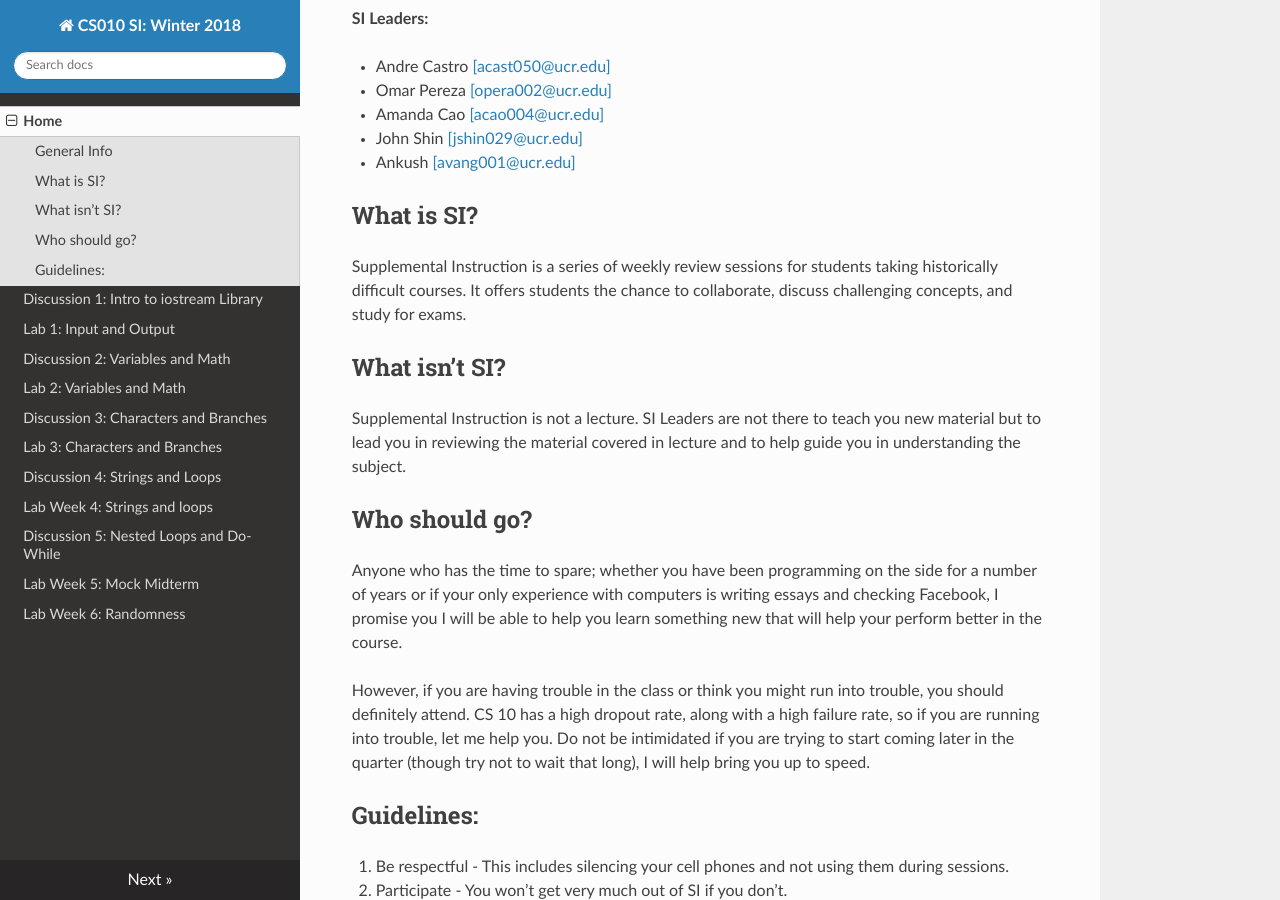
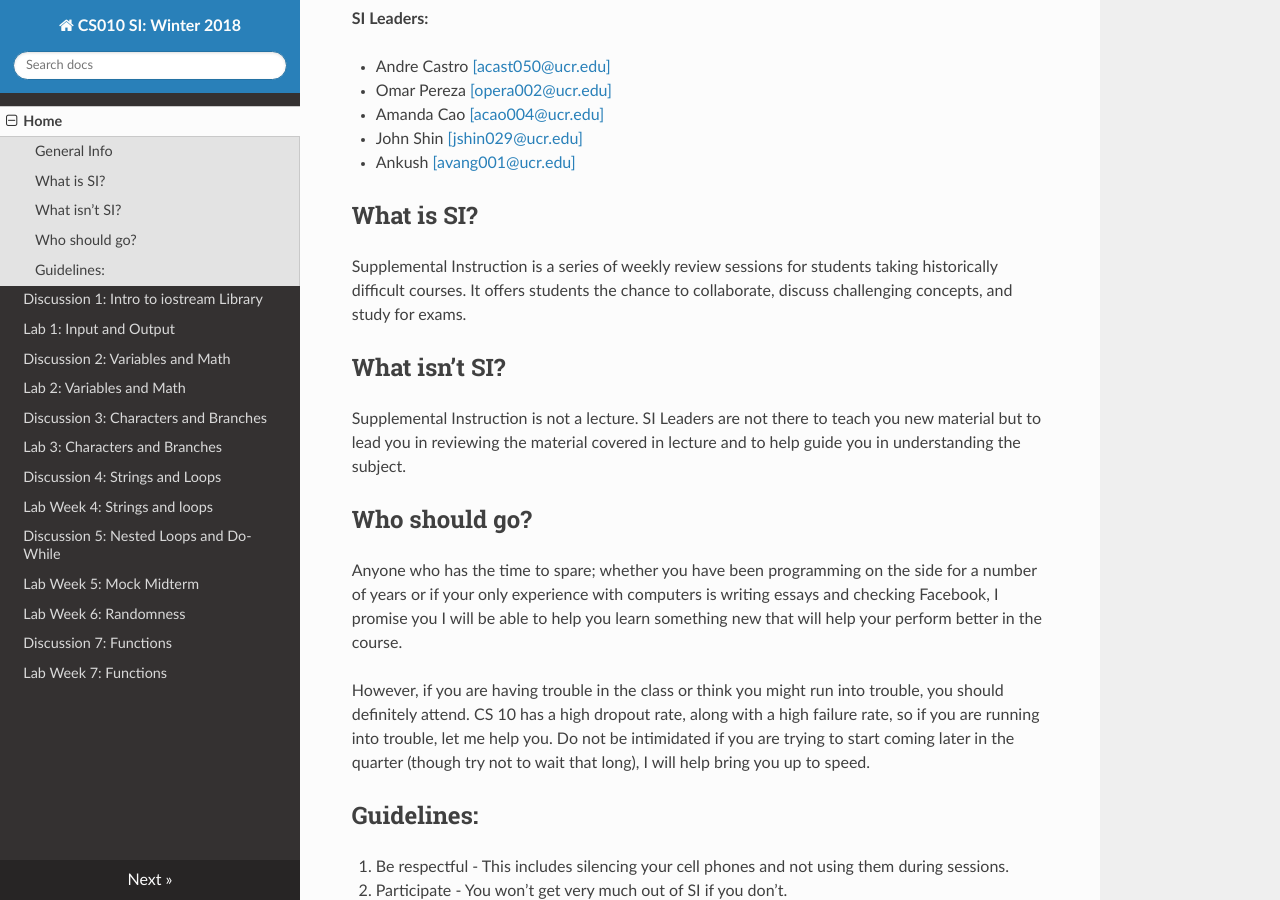
Before and after one commit to cs-si-ucr/cs10, an MkDocs documentation site: the page built from docs/index.md, in a window 1280 px wide and 900 px high, scrolled down 377 px. Built offline with MkDocs 1.6.1, drawn with Linux system fonts in a browser that asks for light colours; nearby versions of some CDN libraries; old or Windows-style settings are respelled for this version of MkDocs.

Commit message:
Update week 7

```diff
--- a/mkdocs.yml
+++ b/mkdocs.yml
@@ -14,8 +14,8 @@ pages:
     - [lab05.md, "Lab Week 5: Mock Midterm"]
    #- [dis06.md, "Discussion 6: Midterm Preparation"]
     - [lab06.md, "Lab Week 6: Randomness"]
-    #- [dis07.md, "Discussion 7: Functions"]
-    #- [lab07.md, "Lab Week 7: Functions"]
+    - [dis07.md, "Discussion 7: Functions"]
+    - [lab07.md, "Lab Week 7: Functions"]
     #- [dis08.md, "Discussion 8: Reference parameters"]
     #- [lab08.md, "Lab Week 8: Reference parameters"]
     #- [dis09.md, "Discussion 9: Arrays and Vectors"]
```
